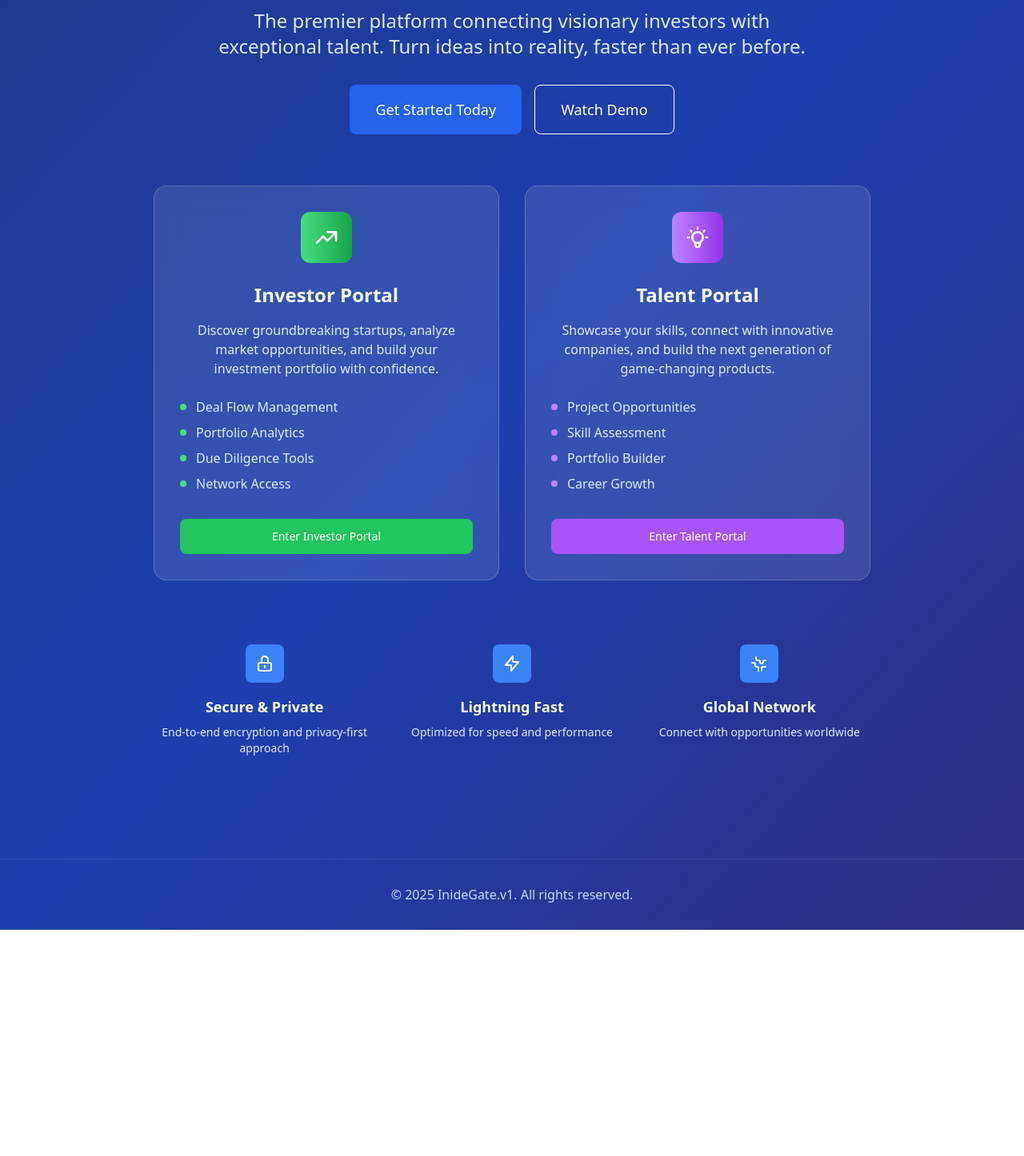
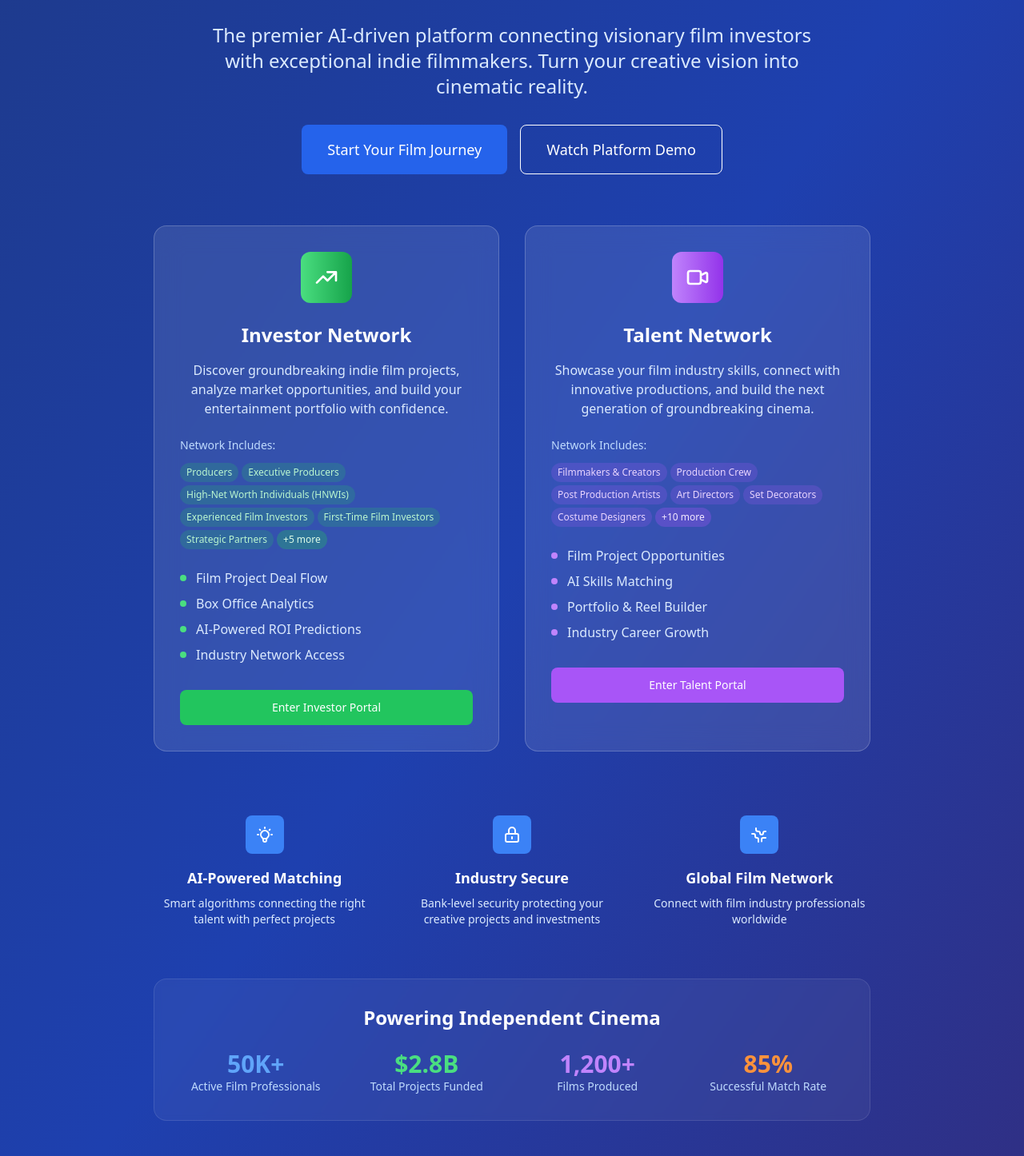
Before and after one commit to BeezyBabyDev/inidegate-v1, a React (Vite) app: page / in a window 1280 px wide. Shown: the part 204-1650 px from the top of the page at 80% size. Before the commit the page ends 1367 px from the top, so only its background shows below. Built offline with nearby package versions, Linux system fonts and the light colour scheme.

Commit message:
feat: update landing page for film industry focus - add InideGate logo, film-specific messaging, and industry stats

```diff
--- a/src/components/LandingPage.jsx
+++ b/src/components/LandingPage.jsx
@@ -1,21 +1,79 @@
-import Button from './Button';
+import Button from './Button'
+
+// InideGate Logo Component
+const InideGateLogo = ({ className = 'w-8 h-8' }) => (
+  <svg className={className} viewBox="0 0 100 100" fill="currentColor">
+    <rect x="20" y="20" width="40" height="40" />
+    <rect x="40" y="40" width="40" height="40" fill="none" stroke="currentColor" strokeWidth="4" />
+    <rect x="52" y="52" width="16" height="16" fill="currentColor" />
+  </svg>
+)
 
 const LandingPage = ({ onSelectPortal }) => {
+  const talentCategories = [
+    'Filmmakers & Creators',
+    'Production Crew',
+    'Post Production Artists',
+    'Art Directors',
+    'Set Decorators',
+    'Costume Designers',
+    'Stylists',
+    'Wardrobe Supervisors',
+    'Hair & Makeup Artists',
+    'Production Sound Mixers',
+    'Boom Operators',
+    'Utility Sound Techs',
+    'Sound Coordinators',
+    'Stunt Performers',
+    'Casting Directors',
+    'Casting Assistants',
+  ]
+
+  const investorCategories = [
+    'Producers',
+    'Executive Producers',
+    'High-Net Worth Individuals (HNWIs)',
+    'Experienced Film Investors',
+    'First-Time Film Investors',
+    'Strategic Partners',
+    'Family Offices',
+    'Venture Capital Firms',
+    'Angel Investors',
+    'Institutional Funds',
+    'Syndicates',
+  ]
+
   return (
     <div className="min-h-screen bg-gradient-to-br from-blue-900 via-blue-800 to-indigo-900">
       {/* Header */}
       <header className="px-6 py-4">
         <div className="max-w-7xl mx-auto flex justify-between items-center">
           <div className="text-white">
-            <h1 className="text-2xl font-bold">
-              InideGate.<span className="text-blue-400">v1</span>
-            </h1>
+            <div className="flex items-center space-x-3">
+              <InideGateLogo className="w-8 h-8 text-blue-400" />
+              <div>
+                <h1 className="text-2xl font-bold">
+                  InideGate.<span className="text-blue-400">v1</span>
+                </h1>
+                <p className="text-xs text-blue-200 mt-1">
+                  AI-Driven Platform for Indie Filmmakers & Investors
+                </p>
+              </div>
+            </div>
           </div>
           <div className="space-x-4">
-            <Button variant="outline" size="sm" className="text-white border-white hover:bg-white hover:text-blue-900">
+            <Button
+              variant="outline"
+              size="sm"
+              className="text-white border-white hover:bg-white hover:text-blue-900"
+            >
               About
             </Button>
-            <Button variant="outline" size="sm" className="text-white border-white hover:bg-white hover:text-blue-900">
+            <Button
+              variant="outline"
+              size="sm"
+              className="text-white border-white hover:bg-white hover:text-blue-900"
+            >
               Contact
             </Button>
           </div>
@@ -28,51 +86,88 @@ const LandingPage = ({ onSelectPortal }) => {
           {/* Hero Content */}
           <div className="mb-16">
             <h2 className="text-5xl md:text-6xl font-bold mb-6">
-              Connect. Build. <span className="text-blue-400">Innovate.</span>
+              Connect. Create. <span className="text-blue-400">Cinema.</span>
             </h2>
             <p className="text-xl md:text-2xl text-blue-100 mb-8 max-w-3xl mx-auto">
-              The premier platform connecting visionary investors with exceptional talent.
-              Turn ideas into reality, faster than ever before.
+              The premier AI-driven platform connecting visionary film investors with exceptional
+              indie filmmakers. Turn your creative vision into cinematic reality.
             </p>
             <div className="flex flex-col sm:flex-row gap-4 justify-center">
-              <Button size="lg" className="bg-blue-500 hover:bg-blue-600 text-white px-8 py-4 text-lg">
-                Get Started Today
+              <Button
+                size="lg"
+                className="bg-blue-500 hover:bg-blue-600 text-white px-8 py-4 text-lg"
+              >
+                Start Your Film Journey
               </Button>
-              <Button variant="outline" size="lg" className="text-white border-white hover:bg-white hover:text-blue-900 px-8 py-4 text-lg">
-                Watch Demo
+              <Button
+                variant="outline"
+                size="lg"
+                className="text-white border-white hover:bg-white hover:text-blue-900 px-8 py-4 text-lg"
+              >
+                Watch Platform Demo
               </Button>
             </div>
           </div>
 
           {/* Portal Selection */}
-          <div className="grid md:grid-cols-2 gap-8 max-w-4xl mx-auto">
+          <div className="grid md:grid-cols-2 gap-8 max-w-6xl mx-auto">
             {/* Investor Portal */}
             <div className="bg-white/10 backdrop-blur-lg rounded-2xl p-8 border border-white/20 hover:bg-white/15 transition-all duration-300">
               <div className="w-16 h-16 bg-gradient-to-r from-green-400 to-green-600 rounded-xl flex items-center justify-center mx-auto mb-6">
-                <svg className="w-8 h-8 text-white" fill="none" stroke="currentColor" viewBox="0 0 24 24">
-                  <path strokeLinecap="round" strokeLinejoin="round" strokeWidth={2} d="M13 7h8m0 0v8m0-8l-8 8-4-4-6 6" />
+                <svg
+                  className="w-8 h-8 text-white"
+                  fill="none"
+                  stroke="currentColor"
+                  viewBox="0 0 24 24"
+                >
+                  <path
+                    strokeLinecap="round"
+                    strokeLinejoin="round"
+                    strokeWidth={2}
+                    d="M13 7h8m0 0v8m0-8l-8 8-4-4-6 6"
+                  />
                 </svg>
               </div>
-              <h3 className="text-2xl font-bold mb-4">Investor Portal</h3>
+              <h3 className="text-2xl font-bold mb-4">Investor Network</h3>
               <p className="text-blue-100 mb-6">
-                Discover groundbreaking startups, analyze market opportunities, and build your investment portfolio with confidence.
+                Discover groundbreaking indie film projects, analyze market opportunities, and build
+                your entertainment portfolio with confidence.
               </p>
+
+              {/* Investor Categories */}
+              <div className="text-left mb-6">
+                <p className="text-sm font-medium text-blue-200 mb-3">Network Includes:</p>
+                <div className="flex flex-wrap gap-1 mb-4">
+                  {investorCategories.slice(0, 6).map((category, index) => (
+                    <span
+                      key={index}
+                      className="px-2 py-1 bg-green-500/20 text-green-200 text-xs rounded-full"
+                    >
+                      {category}
+                    </span>
+                  ))}
+                  <span className="px-2 py-1 bg-green-500/30 text-green-100 text-xs rounded-full font-medium">
+                    +{investorCategories.length - 6} more
+                  </span>
+                </div>
+              </div>
+
               <ul className="text-left text-blue-100 mb-8 space-y-2">
                 <li className="flex items-center">
                   <span className="w-2 h-2 bg-green-400 rounded-full mr-3"></span>
-                  Deal Flow Management
+                  Film Project Deal Flow
                 </li>
                 <li className="flex items-center">
                   <span className="w-2 h-2 bg-green-400 rounded-full mr-3"></span>
-                  Portfolio Analytics
+                  Box Office Analytics
                 </li>
                 <li className="flex items-center">
                   <span className="w-2 h-2 bg-green-400 rounded-full mr-3"></span>
-                  Due Diligence Tools
+                  AI-Powered ROI Predictions
                 </li>
                 <li className="flex items-center">
                   <span className="w-2 h-2 bg-green-400 rounded-full mr-3"></span>
-                  Network Access
+                  Industry Network Access
                 </li>
               </ul>
               <Button
@@ -86,30 +181,60 @@ const LandingPage = ({ onSelectPortal }) => {
             {/* Talent Portal */}
             <div className="bg-white/10 backdrop-blur-lg rounded-2xl p-8 border border-white/20 hover:bg-white/15 transition-all duration-300">
               <div className="w-16 h-16 bg-gradient-to-r from-purple-400 to-purple-600 rounded-xl flex items-center justify-center mx-auto mb-6">
-                <svg className="w-8 h-8 text-white" fill="none" stroke="currentColor" viewBox="0 0 24 24">
-                  <path strokeLinecap="round" strokeLinejoin="round" strokeWidth={2} d="M9.663 17h4.673M12 3v1m6.364 1.636l-.707.707M21 12h-1M4 12H3m3.343-5.657l-.707-.707m2.828 9.9a5 5 0 117.072 0l-.548.547A3.374 3.374 0 0014 18.469V19a2 2 0 11-4 0v-.531c0-.895-.356-1.754-.988-2.386l-.548-.547z" />
+                <svg
+                  className="w-8 h-8 text-white"
+                  fill="none"
+                  stroke="currentColor"
+                  viewBox="0 0 24 24"
+                >
+                  <path
+                    strokeLinecap="round"
+                    strokeLinejoin="round"
+                    strokeWidth={2}
+                    d="M15 10l4.553-2.276A1 1 0 0121 8.618v6.764a1 1 0 01-1.447.894L15 14M5 18h8a2 2 0 002-2V8a2 2 0 00-2-2H5a2 2 0 00-2 2v8a2 2 0 002 2z"
+                  />
                 </svg>
               </div>
-              <h3 className="text-2xl font-bold mb-4">Talent Portal</h3>
+              <h3 className="text-2xl font-bold mb-4">Talent Network</h3>
               <p className="text-blue-100 mb-6">
-                Showcase your skills, connect with innovative companies, and build the next generation of game-changing products.
+                Showcase your film industry skills, connect with innovative productions, and build
+                the next generation of groundbreaking cinema.
               </p>
+
+              {/* Talent Categories */}
+              <div className="text-left mb-6">
+                <p className="text-sm font-medium text-blue-200 mb-3">Network Includes:</p>
+                <div className="flex flex-wrap gap-1 mb-4">
+                  {talentCategories.slice(0, 6).map((category, index) => (
+                    <span
+                      key={index}
+                      className="px-2 py-1 bg-purple-500/20 text-purple-200 text-xs rounded-full"
+                    >
+                      {category}
+                    </span>
+                  ))}
+                  <span className="px-2 py-1 bg-purple-500/30 text-purple-100 text-xs rounded-full font-medium">
+                    +{talentCategories.length - 6} more
+                  </span>
+                </div>
+              </div>
+
               <ul className="text-left text-blue-100 mb-8 space-y-2">
                 <li className="flex items-center">
                   <span className="w-2 h-2 bg-purple-400 rounded-full mr-3"></span>
-                  Project Opportunities
+                  Film Project Opportunities
                 </li>
                 <li className="flex items-center">
                   <span className="w-2 h-2 bg-purple-400 rounded-full mr-3"></span>
-                  Skill Assessment
+                  AI Skills Matching
                 </li>
                 <li className="flex items-center">
                   <span className="w-2 h-2 bg-purple-400 rounded-full mr-3"></span>
-                  Portfolio Builder
+                  Portfolio & Reel Builder
                 </li>
                 <li className="flex items-center">
                   <span className="w-2 h-2 bg-purple-400 rounded-full mr-3"></span>
-                  Career Growth
+                  Industry Career Growth
                 </li>
               </ul>
               <Button
@@ -125,32 +250,91 @@ const LandingPage = ({ onSelectPortal }) => {
           <div className="mt-20 grid grid-cols-1 md:grid-cols-3 gap-8 text-center">
             <div>
               <div className="w-12 h-12 bg-blue-500 rounded-lg flex items-center justify-center mx-auto mb-4">
-                <svg className="w-6 h-6 text-white" fill="none" stroke="currentColor" viewBox="0 0 24 24">
-                  <path strokeLinecap="round" strokeLinejoin="round" strokeWidth={2} d="M12 15v2m-6 4h12a2 2 0 002-2v-6a2 2 0 00-2-2H6a2 2 0 00-2 2v6a2 2 0 002 2zm10-10V7a4 4 0 00-8 0v4h8z" />
+                <svg
+                  className="w-6 h-6 text-white"
+                  fill="none"
+                  stroke="currentColor"
+                  viewBox="0 0 24 24"
+                >
+                  <path
+                    strokeLinecap="round"
+                    strokeLinejoin="round"
+                    strokeWidth={2}
+                    d="M9.663 17h4.673M12 3v1m6.364 1.636l-.707.707M21 12h-1M4 12H3m3.343-5.657l-.707-.707m2.828 9.9a5 5 0 117.072 0l-.548.547A3.374 3.374 0 0014 18.469V19a2 2 0 11-4 0v-.531c0-.895-.356-1.754-.988-2.386l-.548-.547z"
+                  />
                 </svg>
               </div>
-              <h4 className="text-lg font-semibold mb-2">Secure & Private</h4>
-              <p className="text-blue-100 text-sm">End-to-end encryption and privacy-first approach</p>
+              <h4 className="text-lg font-semibold mb-2">AI-Powered Matching</h4>
+              <p className="text-blue-100 text-sm">
+                Smart algorithms connecting the right talent with perfect projects
+              </p>
             </div>
 
             <div>
               <div className="w-12 h-12 bg-blue-500 rounded-lg flex items-center justify-center mx-auto mb-4">
-                <svg className="w-6 h-6 text-white" fill="none" stroke="currentColor" viewBox="0 0 24 24">
-                  <path strokeLinecap="round" strokeLinejoin="round" strokeWidth={2} d="M13 10V3L4 14h7v7l9-11h-7z" />
+                <svg
+                  className="w-6 h-6 text-white"
+                  fill="none"
+                  stroke="currentColor"
+                  viewBox="0 0 24 24"
+                >
+                  <path
+                    strokeLinecap="round"
+                    strokeLinejoin="round"
+                    strokeWidth={2}
+                    d="M12 15v2m-6 4h12a2 2 0 002-2v-6a2 2 0 00-2-2H6a2 2 0 00-2 2v6a2 2 0 002 2zm10-10V7a4 4 0 00-8 0v4h8z"
+                  />
                 </svg>
               </div>
-              <h4 className="text-lg font-semibold mb-2">Lightning Fast</h4>
-              <p className="text-blue-100 text-sm">Optimized for speed and performance</p>
+              <h4 className="text-lg font-semibold mb-2">Industry Secure</h4>
+              <p className="text-blue-100 text-sm">
+                Bank-level security protecting your creative projects and investments
+              </p>
             </div>
 
             <div>
               <div className="w-12 h-12 bg-blue-500 rounded-lg flex items-center justify-center mx-auto mb-4">
-                <svg className="w-6 h-6 text-white" fill="none" stroke="currentColor" viewBox="0 0 24 24">
-                  <path strokeLinecap="round" strokeLinejoin="round" strokeWidth={2} d="M3.055 11H5a2 2 0 012 2v1a2 2 0 002 2 2 2 0 012 2v2.945M8 3.935V5.5A2.5 2.5 0 0010.5 8h.5a2 2 0 012 2 2 2 0 104 0 2 2 0 012-2h1.064M15 20.488V18a2 2 0 012-2h3.064" />
+                <svg
+                  className="w-6 h-6 text-white"
+                  fill="none"
+                  stroke="currentColor"
+                  viewBox="0 0 24 24"
+                >
+                  <path
+                    strokeLinecap="round"
+                    strokeLinejoin="round"
+                    strokeWidth={2}
+                    d="M3.055 11H5a2 2 0 012 2v1a2 2 0 002 2 2 2 0 012 2v2.945M8 3.935V5.5A2.5 2.5 0 0010.5 8h.5a2 2 0 012 2 2 2 0 104 0 2 2 0 012-2h1.064M15 20.488V18a2 2 0 012-2h3.064"
+                  />
                 </svg>
               </div>
-              <h4 className="text-lg font-semibold mb-2">Global Network</h4>
-              <p className="text-blue-100 text-sm">Connect with opportunities worldwide</p>
+              <h4 className="text-lg font-semibold mb-2">Global Film Network</h4>
+              <p className="text-blue-100 text-sm">
+                Connect with film industry professionals worldwide
+              </p>
+            </div>
+          </div>
+
+          {/* Industry Impact Stats */}
+          <div className="mt-16 p-8 bg-white/5 backdrop-blur-sm rounded-2xl border border-white/10">
+            <h3 className="text-2xl font-bold mb-6">Powering Independent Cinema</h3>
+            <div className="grid grid-cols-2 md:grid-cols-4 gap-6">
+              <div className="text-center">
+                <p className="text-3xl font-bold text-blue-400">50K+</p>
+                <p className="text-sm text-blue-200">Active Film Professionals</p>
+              </div>
+              <div className="text-center">
+                <p className="text-3xl font-bold text-green-400">$2.8B</p>
+                <p className="text-sm text-blue-200">Total Projects Funded</p>
+              </div>
+              <div className="text-center">
+                <p className="text-3xl font-bold text-purple-400">1,200+</p>
+                <p className="text-sm text-blue-200">Films Produced</p>
+              </div>
+              <div className="text-center">
+                <p className="text-3xl font-bold text-orange-400">85%</p>
+                <p className="text-sm text-blue-200">Successful Match Rate</p>
+              </div>
             </div>
           </div>
         </div>
@@ -159,11 +343,14 @@ const LandingPage = ({ onSelectPortal }) => {
       {/* Footer */}
       <footer className="px-6 py-8 mt-16 border-t border-white/10">
         <div className="max-w-7xl mx-auto text-center text-blue-200">
-          <p>&copy; 2025 InideGate.v1. All rights reserved.</p>
+          <p>
+            &copy; 2025 InideGate.v1 - AI-Driven Platform for Indie Filmmakers & Investors. All
+            rights reserved.
+          </p>
         </div>
       </footer>
     </div>
-  );
-};
+  )
+}
 
-export default LandingPage;
+export default LandingPage
```
